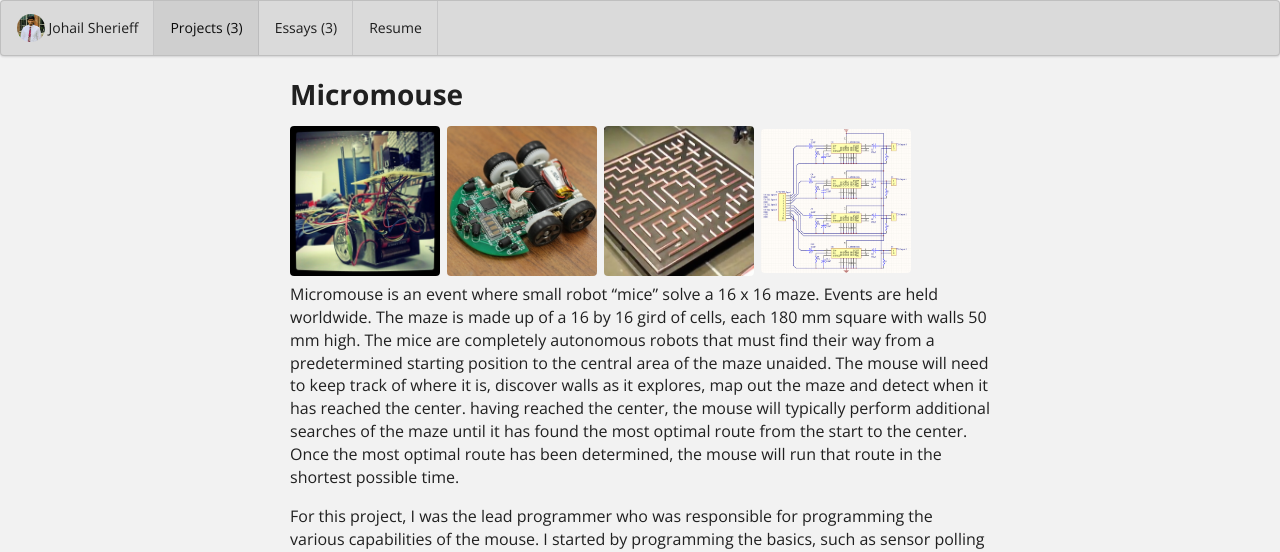
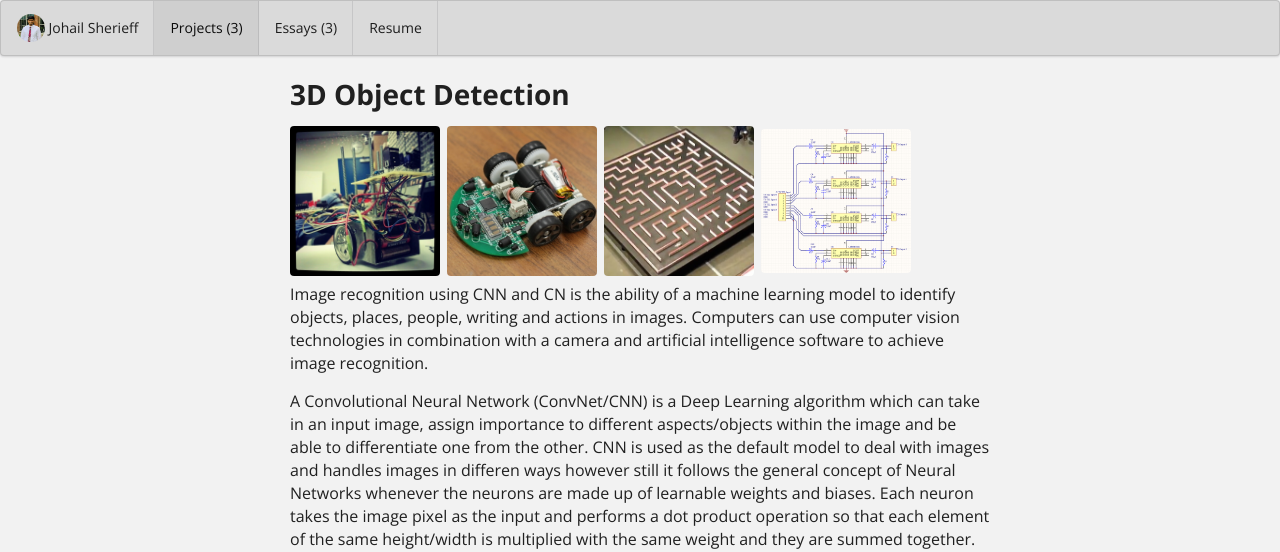
Before and after one commit to johailsherieff/johailsherieff.github.io, a Jekyll site: the page built from projects/project-1.md, in a window 1280 px wide and 1400 px high. Shown: the top 552 px of the window. Built offline with Jekyll 4.4.1, drawn with Linux system fonts in a browser that asks for light colours; some of the changed text lies outside the part shown.

Commit message:
Update project-1.md

````diff
--- a/projects/project-1.md
+++ b/projects/project-1.md
@@ -2,15 +2,16 @@
 layout: project
 type: project
 image: images/micromouse.jpg
-title: Micromouse
+title: 3D Object Detection
 permalink: projects/micromouse
 # All dates must be YYYY-MM-DD format!
-date: 2015-07-01
+date: 2019-01-05
 labels:
-  - Robotics
-  - Arduino
-  - C++
-summary: My team developed a robotic mouse that won first place in the 2015 UH Micromouse competition.
+  - Machine Learning
+  - Python
+  - AWS
+  - Neural Networks
+summary: The aim of this research project is to explore Capsule Networks (CN) and compare its classification performance with respect to Convolutional Neural Networks (CNNs) by identifying 3D images of various objects which are having spatial variances. The idea is to exploit the disadvantage of CNNs i.e. it’s incapability to identify images aligned or positioned differently spatially. We intend to reject the Null hypothesis that CNNs perform great for image classification by proposing an alternate hypothesis of using Capsule Networks which can capture the positional and relative location of elements of an image and help us identify objects with higher accuracy. Lastly, we intend to come up with the scenarios and cases when it is ideal to use CNN and when it is a good choice to use Capsule Networks.
 ---
 
 <div class="ui small rounded images">
@@ -20,22 +21,43 @@ summary: My team developed a robotic mouse that won first place in the 2015 UH M
   <img class="ui image" src="../images/micromouse-circuit.png">
 </div>
 
-Micromouse is an event where small robot “mice” solve a 16 x 16 maze.  Events are held worldwide.  The maze is made up of a 16 by 16 gird of cells, each 180 mm square with walls 50 mm high.  The mice are completely autonomous robots that must find their way from a predetermined starting position to the central area of the maze unaided.  The mouse will need to keep track of where it is, discover walls as it explores, map out the maze and detect when it has reached the center.  having reached the center, the mouse will typically perform additional searches of the maze until it has found the most optimal route from the start to the center.  Once the most optimal route has been determined, the mouse will run that route in the shortest possible time.
+Image recognition using CNN and CN is the ability of a machine learning model to identify objects, places, people, writing and actions in images. Computers can use computer vision technologies in combination with a camera and artificial intelligence software to achieve image recognition.
 
-For this project, I was the lead programmer who was responsible for programming the various capabilities of the mouse.  I started by programming the basics, such as sensor polling and motor actuation using interrupts.  From there, I then programmed the basic PD controls for the motors of the mouse.  The PD control the drive so that the mouse would stay centered while traversing the maze and keep the mouse driving straight.  I also programmed basic algorithms used to solve the maze such as a right wall hugger and a left wall hugger algorithm.  From there I worked on a flood-fill algorithm to help the mouse track where it is in the maze, and to map the route it takes.  We finished with the fastest mouse who finished the maze within our college.
+A Convolutional Neural Network (ConvNet/CNN) is a Deep Learning algorithm which can take in an input image, assign importance to different aspects/objects within the image and be able to differentiate one from the other. CNN is used as the default model to deal with images and handles images in differen ways however still it follows the general concept of Neural Networks whenever the neurons are made up of learnable weights and biases. Each neuron takes the image pixel as the input and performs a dot product operation so that each element of the same height/width is multiplied with the same weight and they are summed together. CNN works based on the hidden layers and the fully connected layers.
 
-Here is some code that illustrates how we read values from the line sensors:
+![CNN:](../images/CNN.png)<br/>
+&nbsp;&nbsp;
 
-```js
-byte ADCRead(byte ch)
-{
-    word value;
-    ADC1SC1 = ch;
-    while (ADC1SC1_COCO != 1)
-    {   // wait until ADC conversion is completed
-    }
-    return ADC1RL;  // lower 8-bit value out of 10-bit data from the ADC
-}
+```javascript
+# A common Conv2D model
+input_image = Input(shape=(None, None, 3))
+x = Conv2D(32, (3, 3), activation='relu')(input_image)
+x = Conv2D(64, (3, 3), activation='relu')(x)
+#x = Conv2D(128, (3, 3), activation='relu')(x)
+x = AveragePooling2D((2, 2))(x)
+x = Conv2D(128, (3, 3), activation='relu')(x)
+#x = Conv2D(512, (3, 3), activation='relu')(x)
+x = Dense((512))(x)
 ```
 
-You can learn more at the [UH Micromouse Website](http://www-ee.eng.hawaii.edu/~mmouse/about.html).
+The dataset for our project would be 3D images and the CNN architecture would look like the above code snippet where we are using the Relu Activation Layer, Average Pooling and a Dense Layer. There are many different layers but this what our CNN architecture looks like and we would not go in depth of each layer as we will explain the layers we have used for our project.
+
+
+Capsule Network(CapsNet/CN) is made of capsules rather than neurons. A capsule is a small group of neurons that learns to detect a particular object within a given region of the image, and it outputs a vector whose length represents the estimated probability that the object is present in that region, and the pose parameters of objects are encoded from orientation of object. If the object is changed slightly then the capsule will output a vector of the same length, but oriented slightly differently.
+
+```
+x = Reshape((-1, 128))(x)
+capsule = Capsule(10, 32, 3, True)(x)
+output = Lambda(lambda z: K.sqrt(K.sum(K.square(z), 2)))(capsule)
+model = Model(inputs=input_image, outputs=output)
+
+# we use a margin loss
+#adam = K.optimizers.Adam(lr=0.001)
+model.compile(loss=margin_loss, optimizer='adam', metrics=['accuracy'])
+model.summary()
+```
+
+### Network performance on COIL100 dataset
+![Accuracy for CapsNet:](../images/accuracy_coil100.png)<br/>
+&nbsp;&nbsp;
+![Loss for CapsNet:](../images/loss_coil100.png)<br/>
````
